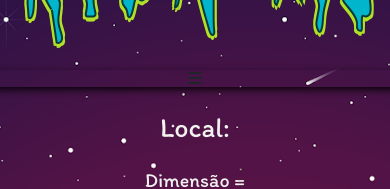
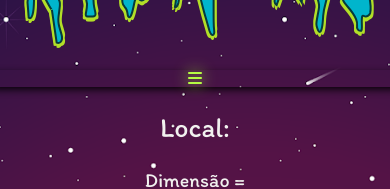
Before and after one commit to RuanSDias/RickAndMorty, a React (Create React App) app: page /locais in a window 390 px wide. Shown: the part 141-330 px from the top of the page. Built offline with nearby package versions, Linux system fonts and the light colour scheme; no server answers.

Commit message:
Cor do hamb. menu

```diff
--- a/src/components/cards/Card.jsx
+++ b/src/components/cards/Card.jsx
@@ -12,7 +12,7 @@ const Card = ({ results, page }) => {
         <Link
         to={`${page}${e.id}`} key={e.id}
         style={{textDecoration: 'none'}}
-        className="col-lg-4 col-md-6 col-12 text-dark "
+        className="col-lg-4 col-md-6 col-12 "
         >
           <div className="card mb-4">
             <img
@@ -23,7 +23,7 @@ const Card = ({ results, page }) => {
             <div className="informacoes">
               <div className="fs-5 fw-bold mb-4">{e.name}</div>
               <div className="">
-                <div className="fs-7">Last Location:</div>
+                <div className="fs-7 fw-bold">Last Location:</div>
                 <div className="fs-6">{e.location.name}</div>
               </div>
             </div>
--- a/src/components/navbar/Navbar.css
+++ b/src/components/navbar/Navbar.css
@@ -23,3 +23,23 @@
     color: #b6fd43 !important;
     text-shadow: 0px 0px 15px #b6fd43;
 }
+
+.abrir {
+    color: #b6fd43;
+    text-shadow: 0px 0px 15px #b6fd43;
+}
+
+.fechar{
+    color: #b6fd43;
+    text-shadow: 0px 0px 15px #b6fd43;
+}
+
+.abrir:hover {
+    text-shadow: 0px 0px 25px #b6fd43;
+    transition: all 0.2s ease-in-out;
+}
+
+.fechar:hover {
+    text-shadow: 0px 0px 25px #b6fd43;
+    transition: all 0.2s ease-in-out;
+}
--- a/src/components/navbar/Navbar.jsx
+++ b/src/components/navbar/Navbar.jsx
@@ -7,7 +7,7 @@ const Navbar = () => {
         <nav className="navbar-expand-lg mb-4">
             <div className="row">
                 <div className='text-center mt-4 mb-2'>
-                    <Link to='/' className="navbar-brand logo col-lg-8 col-12">
+                    <Link to='/' className="navbar-brand logo col-lg-12 col-8">
                         Rick and Morty Wiki
                     </Link>
                 </div>
@@ -30,8 +30,8 @@ const Navbar = () => {
                             }
                         `}
                     </style>
-                    <i className="fa-solid fa-bars fw-bold text-dark abrir"></i>
-                    <i className="fa-solid fa-xmark fw-bold text-dark fechar"></i>
+                    <i className="fa-solid fa-bars fw-bold abrir"></i>
+                    <i className="fa-solid fa-xmark fw-bold fechar"></i>
                 </button>
                 <div className="collapse navbar-collapse justify-content-evenly" id="navbarNavAltMarkup">
                     <div className="navbar-nav fs-5 gap-5 mt-3 links">
```
